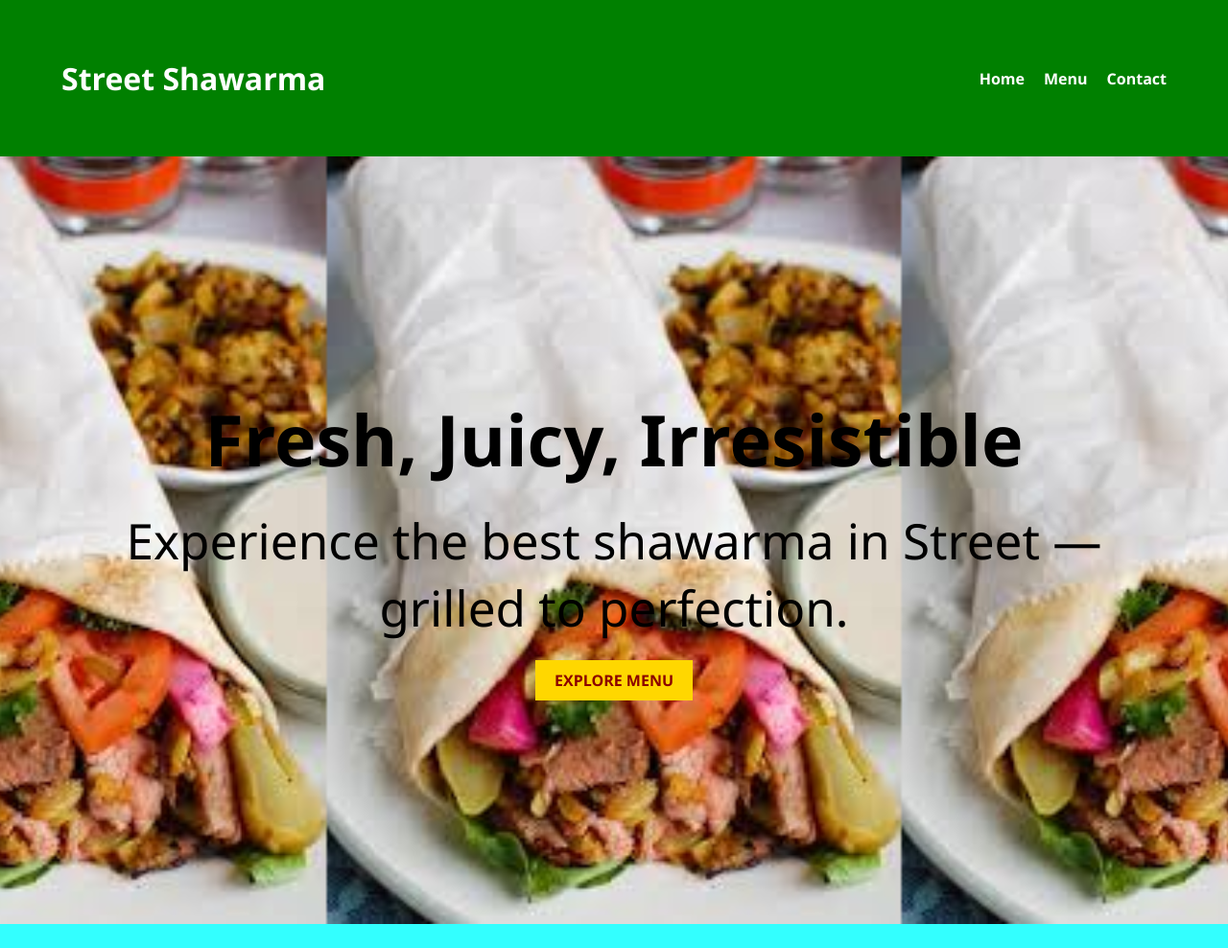
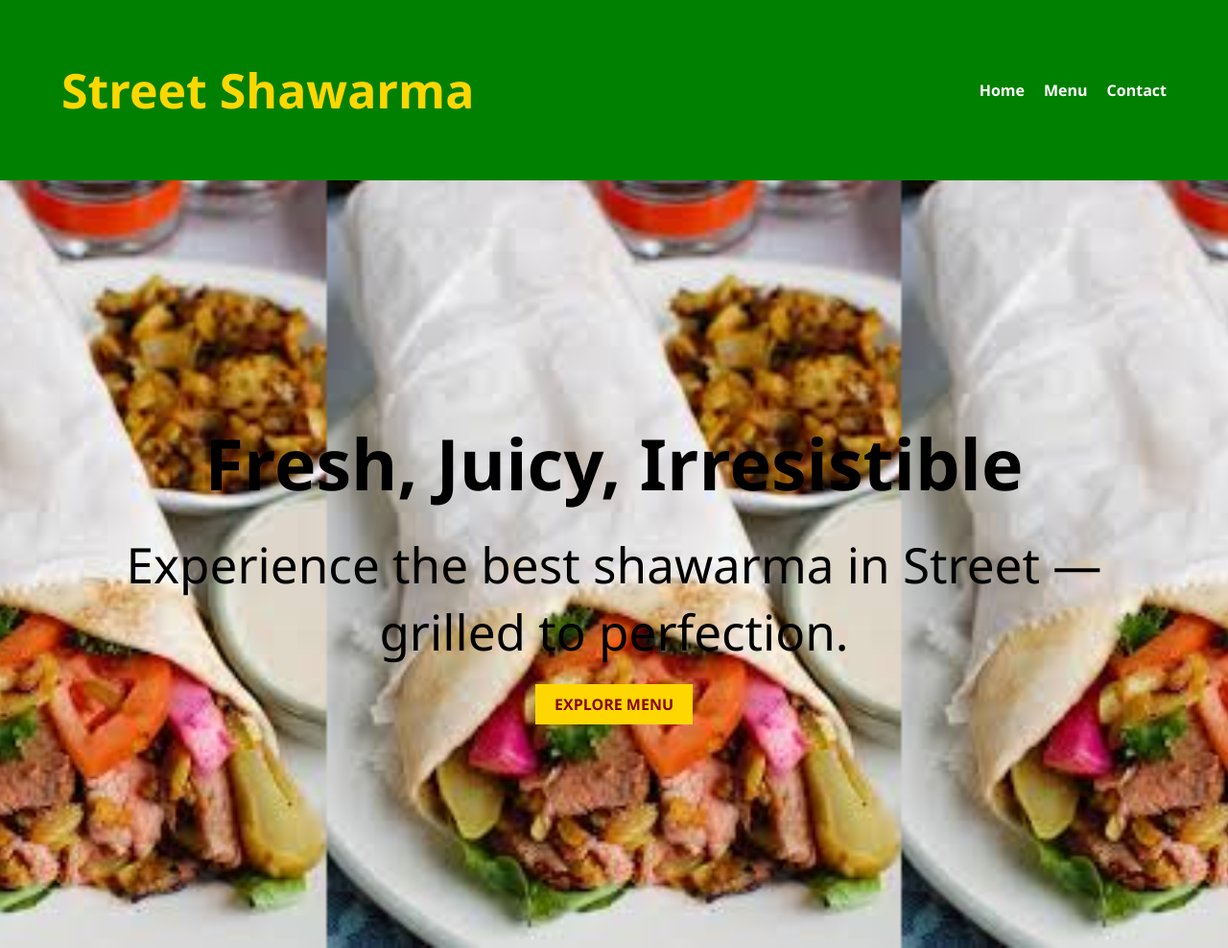
Before and after one commit to Ghost0001q/StreetShawarna, a plain HTML site: page index.html in a window 1280 px wide. Shown: the top 988 px of the page at 96% size. Drawn offline with Linux system fonts and the light colour scheme.

Commit message:
Update style.css

```diff
--- a/style.css
+++ b/style.css
@@ -24,6 +24,13 @@ header {
   color: white;
   padding: 20px 0;
 }
+
+.container h1{
+font-size: 50px;
+text-align:left;
+color:gold;
+}
+
 
 header .container {
   display: flex;
```
